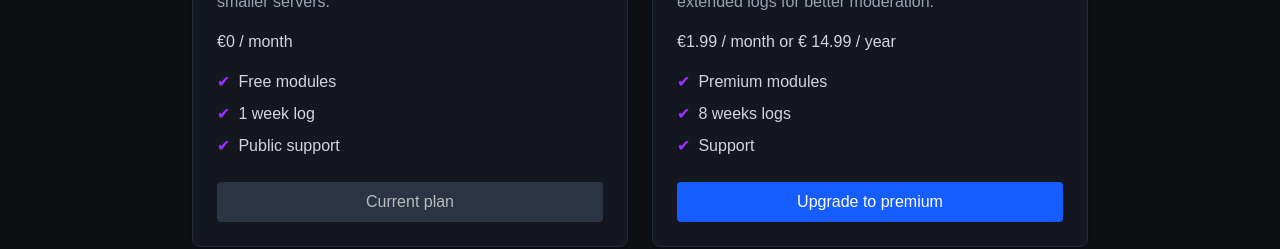
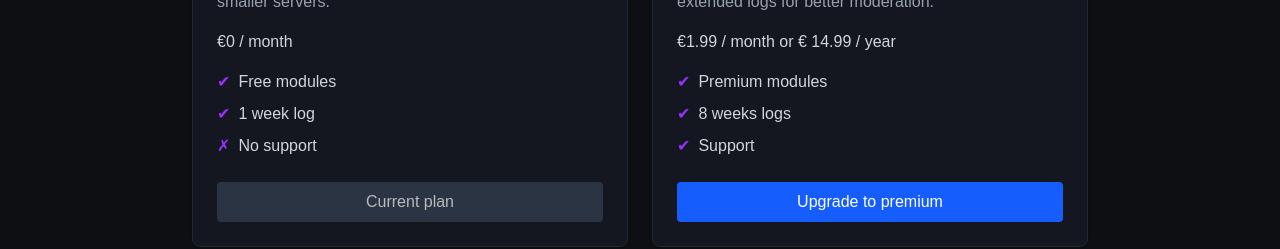
Before and after one commit to HeapReaper/Orbit, a Next.js app: page /subscriptions in a window 1280 px wide. Shown: the part 351-600 px from the top of the page. Built offline with nearby package versions, Linux system fonts and the light colour scheme.

Commit message:
Added noFeatures feature to subscriptions

```diff
--- a/app/(public)/subscriptions/page.tsx
+++ b/app/(public)/subscriptions/page.tsx
@@ -1,16 +1,18 @@
 "use client";
 
-export default function SubscriptionsPage() {
+export default function Page() {
   const plans = [
     {
       name: "Free",
       description:
         "Perfect for trying out basic features and managing smaller servers.",
       price: "€0 / month",
+      nonFeatures: [
+        "No support"
+      ],
       features: [
         "Free modules",
         "1 week log",
-        "Public support",
       ],
       buttonText: "Current plan",
       buttonClass:
@@ -56,11 +58,19 @@ export default function SubscriptionsPage() {
               <p className="text-gray-300 font-medium mb-4">{plan.price}</p>
 
               <ul className="mb-6 space-y-2">
-                {plan.features.map((feature, i) => (
+                {plan.features.map((feature: string, i: number) => (
                   <li key={i} className="flex items-center">
                     <span className="mr-2 text-[var(--primary-color)]">✔</span> {feature}
                   </li>
                 ))}
+
+                {plan.nonFeatures && (
+                  plan.nonFeatures.map((nonFeature: string, i: number) => (
+                    <li key={i} className="flex items-center">
+                      <span className="mr-2 text-[var(--primary-color)]">✗</span> {nonFeature}
+                    </li>
+                  ))
+                )}
               </ul>
 
               <button
```
